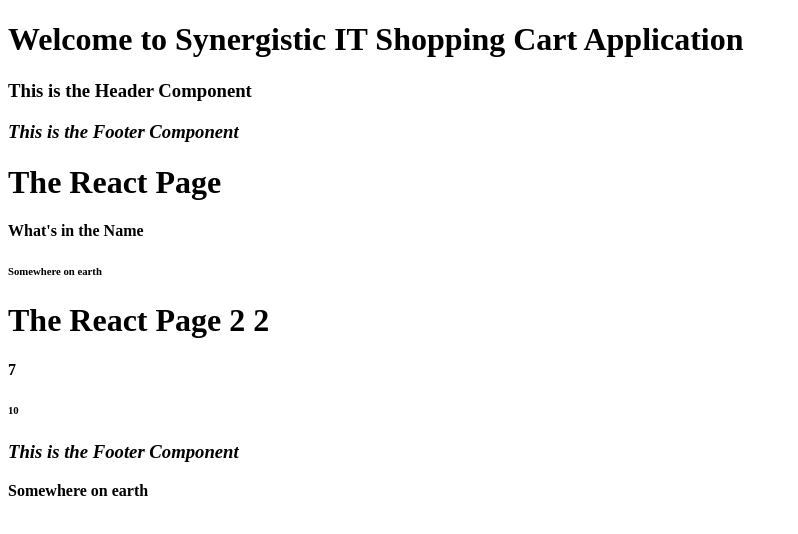
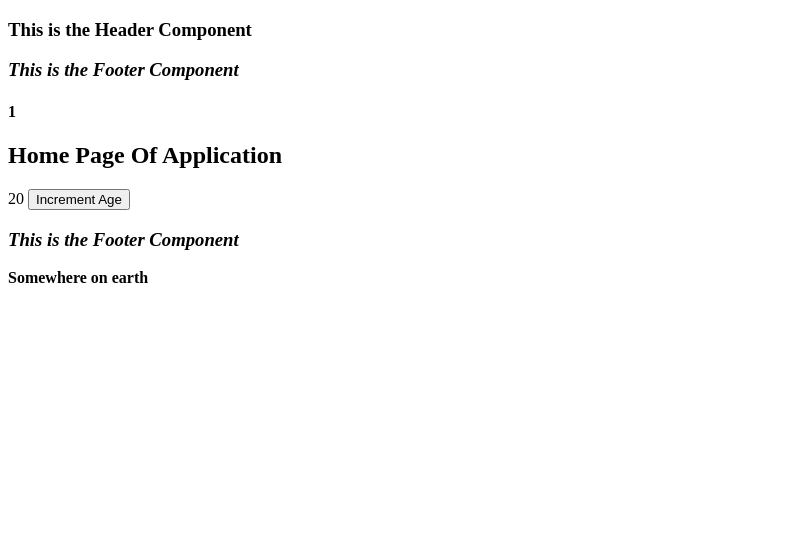
Before and after one commit to MishraAshish/MERNStack12, a React app in the folder reactapp/: page / in a window 1280 px wide. Shown: the whole page, without its empty margins (0-798 px from the left). Built offline with nearby package versions, Linux system fonts and the light colour scheme.

Commit message:
setState forceUpdate componentLifeCycleMethods event bibinding

```diff
--- /dev/null
+++ b/reactapp/src/application/Common/HomeComponent.js
@@ -0,0 +1,84 @@
+import React, { Component, PureComponent } from "react";
+
+//export default class HomeComponent extends Component {
+export default class HomeComponent extends PureComponent { //Pure Component has implementation of shouldComponentUpdate
+    constructor(props){
+        super();
+        this.state = {
+            age : 20,
+            name : "Synergistic IT"
+        }
+        //getAllDistricts() - server call not allowed here
+        //we can't access the html
+    }
+
+    //creation life cycle method
+    componentDidMount(){
+        console.log("Component Did Mount - Rendered On Browser");
+        //we can access the html and make call to server to fetch more data
+        //getAllDistricts()
+    }
+
+    //fetch the list of districts - ajax call
+    // getAllDistricts(countryidFromIPAdress){
+    // }
+
+    //update life cycle method
+    // shouldComponentUpdate(nextProps, nextState){
+    //     console.log(nextState)
+    //     console.log(nextProps)
+
+    //     if (nextState.age == this.state.age) {//if the updated value of age is same then don't call render method
+
+    //         return false;//it will not call the render method so the new v-dom will not be created
+    //     }
+    //     return true; //it will invoke the render method
+    // }
+
+    getSnapshotBeforeUpdate(prevState, prevProps){
+        console.log("getSnapshotBeforeUpdate");
+        console.log("prevState", prevState);
+        console.log("prevProps", prevProps);
+        return {
+            prevState,
+            prevProps
+        }
+    }
+
+    componentDidUpdate(prevState, prevProps){
+        console.log("componentDidUpdate");
+        console.log("prevState",prevState);
+        console.log("prevProps", prevProps);
+    }
+
+    clickEventHandler = (evt)=>{
+        //alert("Button is Clicked!!")
+        this.setState({
+            age : this.state.age //+ 1
+        })
+
+        // this.state.age++;
+        // this.forceUpdate();
+    }
+
+
+    //destruction life cycle method
+    componentWillUnmount(){
+        //we should use this LC method to remove all the subscriptions and any calls like setinterval
+        console.log("Component Will Unmount")
+    }
+
+    //creation and updation life cycle method
+    render(){
+        console.log("Home Render!!");
+
+        return(
+            <>
+                <h2>{this.props.title}</h2>
+                 <label> {this.state.age} </label>
+                <button onClick={this.clickEventHandler}>Increment Age</button>
+            </>
+        )
+    }
+
+}
--- a/reactapp/src/application/app.js
+++ b/reactapp/src/application/app.js
@@ -1,10 +1,35 @@
 import React, { Component } from "react";
 import Header from "./Common/HeaderComponent";
 import Footer from "./Common/FooterComponent";
+import Home from "./Common/HomeComponent";
 
 export default class ApplicationComponent extends Component{
+    constructor(props, context){
+        super();
+
+        this.state = {
+            title : "Home Page Of Application",
+            counter : 1
+        }
+
+        //this.increment();
+    }
+
+    increment = ()=>{
+        setInterval(() => {
+            this.state.counter++;
+            this.setState({ // the reseved API to pass the message to react library to invoke render method so that new v-dom can be created
+                counter : this.state.counter + 1
+            })
+
+            //we should avoid to use unless necessary
+            //this.forceUpdate();//force update also calls render method but skips other life cycle methods
+            console.log(this.state.counter);
+        }, 1000);
+    }
 
     render(){
+        console.log("Application Render!!");
         let myName = "What's in the Name";
         let address = "Somewhere on earth";
         let val1 = 2, val2 =5;//state and props
@@ -13,7 +38,10 @@ export default class ApplicationComponent extends Component{
             <>
                 <Header/>
 
-                <div>
+                <h4>{this.state.counter}</h4>
+
+                <Home title={this.state.title}/>
+                {/* <div>
                     <h1>The React Page</h1>
 
                     <h4>{myName}</h4>
@@ -25,7 +53,7 @@ export default class ApplicationComponent extends Component{
 
                     <h4>{val1 + val2}</h4>
                     <h6>{val1 * val2}</h6>
-                </div>
+                </div> */}
 
                 <Footer address1={address}/>
             </>
--- a/reactapp/src/index.html
+++ b/reactapp/src/index.html
@@ -7,7 +7,7 @@
     <title>Shopping Cart</title>
 </head>
 <body>
-    <h1>Welcome to Synergistic IT Shopping Cart Application</h1>
+    <!-- <h1>Welcome to Synergistic IT Shopping Cart Application</h1> -->
     <!-- react Application will be rendered here -->
     <div id="root"></div>
 </body>
```
